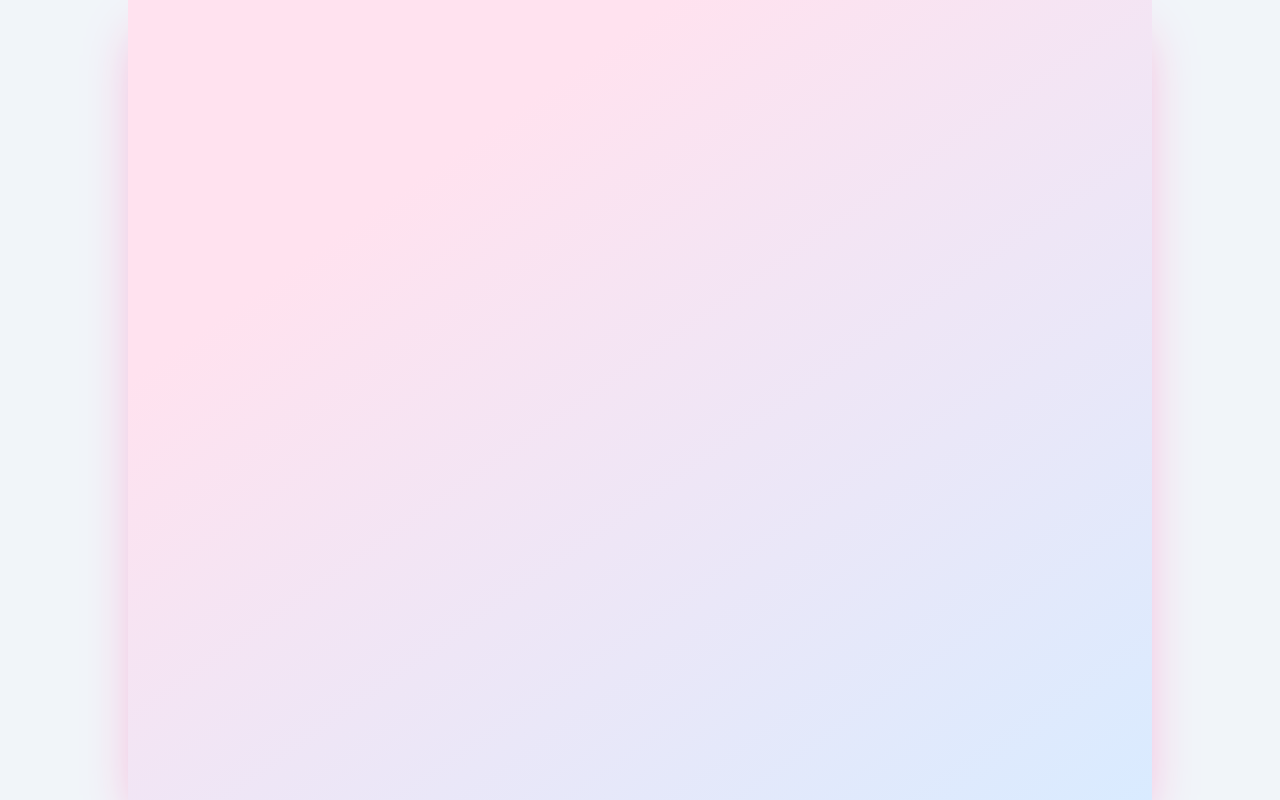
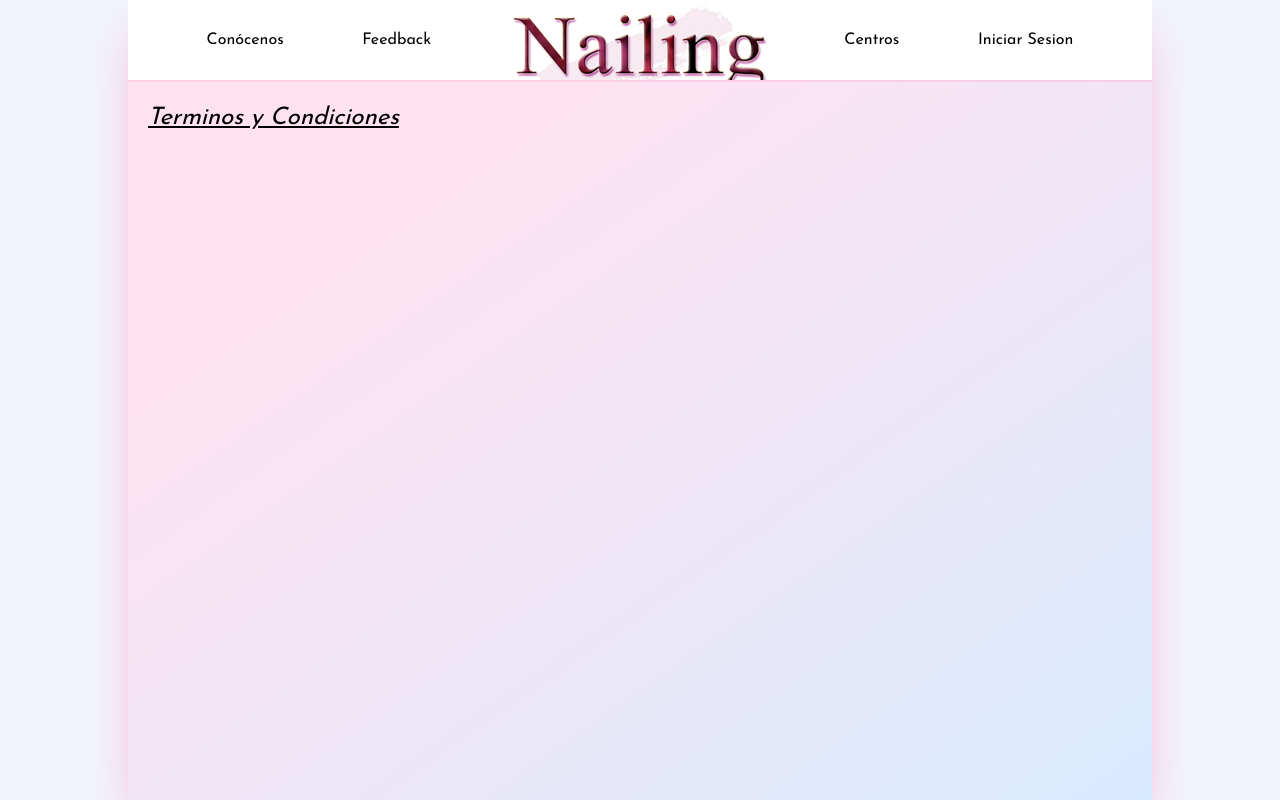
Before and after one commit to lausalbra/nailing, a React (Create React App) app in the folder src/web-app/: page /terminoscondiciones in a window 1280 px wide. Built offline with nearby package versions, Linux system fonts and the light colour scheme.

Commit message:
feat/Enlace a página de términos y condiciones
Se ha creado una página de términos y condiciones vacía y se ha creado un enlace a ella en el Conocenos

```diff
--- a/src/web-app/src/App.js
+++ b/src/web-app/src/App.js
@@ -6,6 +6,7 @@ import { Route } from 'wouter'
 import { BookingsList } from './views/BookingsList'
 import { Usuario } from './views/Usuario'
 import { Conocenos } from './views/Conocenos'
+import { TerminosCondiciones } from './views/TerminosCondiciones'
 import { Cita } from './views/Cita'
 import { MisCitasList } from './views/MisCitasList'
 import { Error } from './views/Error'
@@ -31,6 +32,7 @@ function App() {
           <Route path='/centroadd' component={CentroAdd} />
           <Route path='/centro' component={BookingsList} />
           <Route path='/conocenos' component={Conocenos} />
+          <Route path='/terminoscondiciones' component={TerminosCondiciones} />
           <Route path='/cita' component={BookingsList} />
           <Route path='/feedback' component={Feedback} />
           <Route path='/miscitas' component={MisCitasList} />
--- a/src/web-app/src/views/Conocenos/index.js
+++ b/src/web-app/src/views/Conocenos/index.js
@@ -38,6 +38,7 @@ export function Conocenos() {
                 <CardWorker photo={guille} name="Guillermo" role="Programador" mail="guillelrosado @gmail.com" />
 
             </div>
+            <h1 className='p-5 text-2xl underline'><a href="/terminoscondiciones">Términos y Condiciones</a></h1>
         </>
 
     )
--- /dev/null
+++ b/src/web-app/src/views/TerminosCondiciones/index.js
@@ -0,0 +1,17 @@
+import { Header } from "../../components/Header"
+
+export function TerminosCondiciones() {
+
+    return (
+        <>
+            <Header />
+            <h1 className='p-5 text-2xl underline'><i>Terminos y Condiciones</i></h1>
+            <div>
+
+            </div>
+
+        </>
+
+    )
+
+}
```
